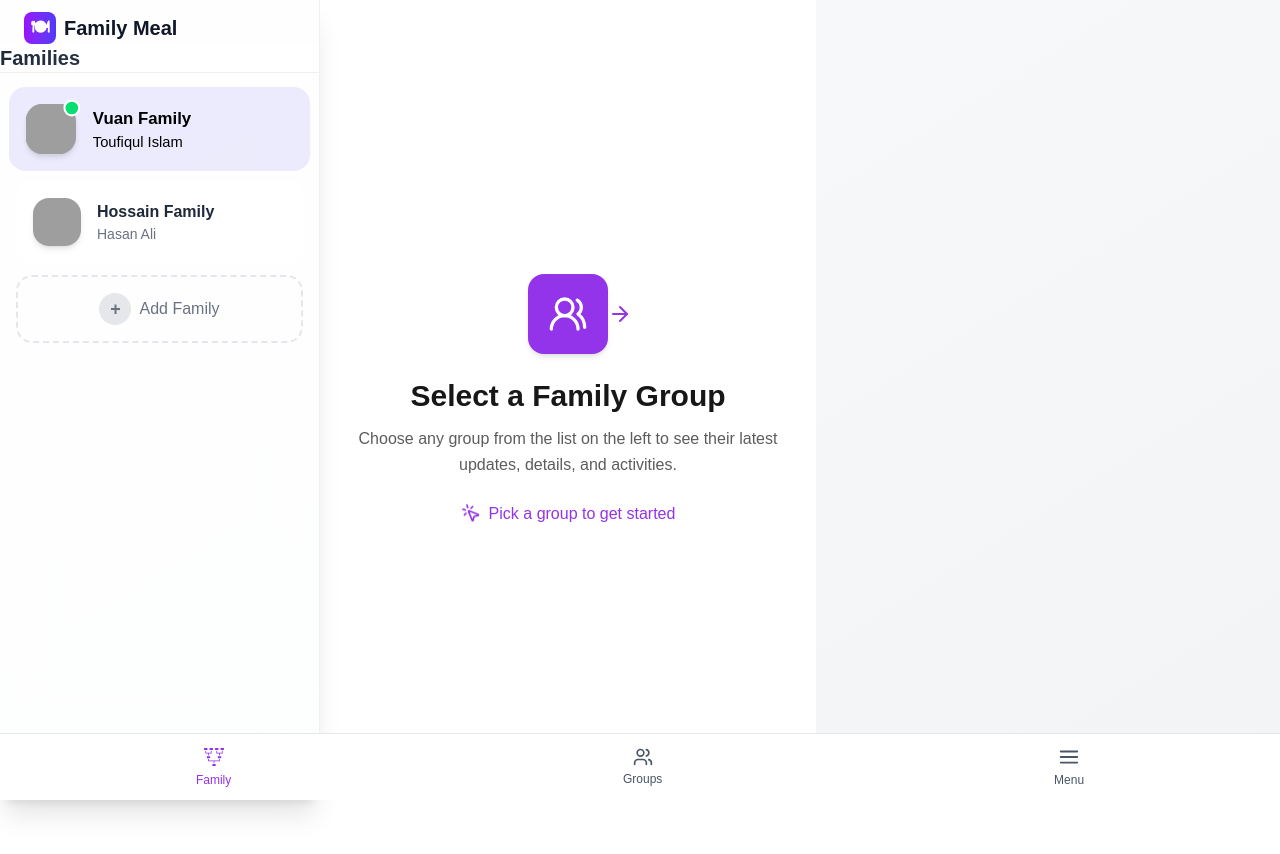
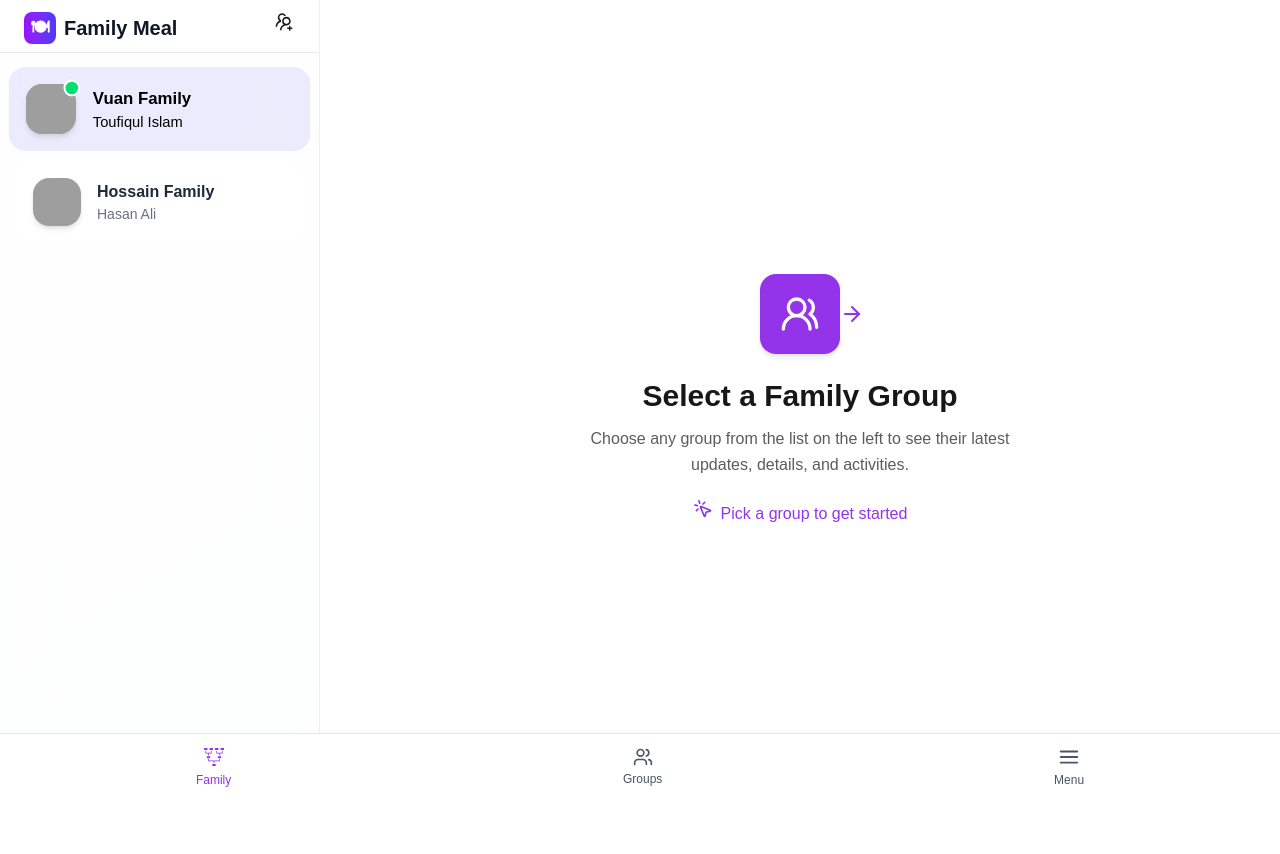
Before and after one commit to toufiqulislamtanmoy/meal-mate-frontend, a Next.js app: page / in a window 1280 px wide. Shown: the top 854 px of the page. Built offline with nearby package versions, Linux system fonts and the light colour scheme; grey boxes are pictures that could not be loaded.

Commit message:
minor update on the list

```diff
--- a/src/app/(main)/page.tsx
+++ b/src/app/(main)/page.tsx
@@ -3,11 +3,11 @@ import { Users2, MousePointerClick, ArrowRight } from "lucide-react";
 
 const MainPage = () => {
   return (
-    <div>
-      <div className="lg:hidden block">
+    <div className="h-full w-full">
+      <div className="lg:hidden flex w-full h-full">
         <FamilyListSidebar />
       </div>
-      <div className="h-full w-full flex flex-col items-center justify-center text-center bg-background px-6">
+      <div className="h-full w-full lg:flex hidden flex-col items-center justify-center text-center bg-background px-6">
         <div className="flex flex-col items-center justify-center max-w-md">
           <div className="relative mb-6">
             <div className="w-20 h-20 flex items-center justify-center rounded-2xl bg-primary text-primary-content shadow-md">
--- a/src/components/Family/FamilyListSidebar.tsx
+++ b/src/components/Family/FamilyListSidebar.tsx
@@ -3,7 +3,7 @@ import { Family } from "@/types/family";
 import Image from "next/image";
 import Link from "next/link";
 import { useState } from "react";
-
+import { AiOutlineUsergroupAdd } from "react-icons/ai";
 
 const dummyFamilies: Family[] = [
   {
@@ -31,22 +31,24 @@ const FamilyListSidebar = () => {
     dummyFamilies[0]
   );
   return (
-    <div className="lg:w-80 w-full bg-white/80 backdrop-blur-xl border-r border-gray-200/60 flex flex-col shadow-xl">
-      <Link href="/" className="flex items-center gap-2 group px-6 mt-3">
+    <div className="lg:w-80 w-full bg-white/80 backdrop-blur-xl border-r border-gray-200/60 flex flex-col">
+      <div className="flex items-center justify-between px-6 sticky top-0 bg-white z-50 border-b border-gray-200 pb-2">
+        <Link
+          href="/"
+          className="flex items-center gap-2 group mt-3 "
+        >
           <div className="w-8 h-8 bg-linear-to-r from-purple-600 to-indigo-600 rounded-lg flex items-center justify-center">
             <span className="text-white font-bold text-lg">🍽</span>
           </div>
-        <span className="text-xl font-bold text-gray-900 group-hover:text-purple-600 transition lg:inline-flex hidden">
+          <span className="text-xl font-bold text-gray-900 group-hover:text-purple-600 transition">
             Family Meal
           </span>
         </Link>
-      <div className="">
-        <div className="sticky top-0 bg-white/80 backdrop-blur-xl border-b border-gray-200/60">
-          <h2 className="text-xl font-bold bg-linear-to-r from-gray-800 to-gray-600 bg-clip-text text-transparent lg:block hidden">
-            Families
-          </h2>
+
+        <button>
+          <AiOutlineUsergroupAdd size={22}/>
+        </button>
       </div>
-
       <div className="flex-1 overflow-y-auto p-4 space-y-3">
         {families?.map((fam) => (
           <Link
@@ -95,17 +97,6 @@ const FamilyListSidebar = () => {
             </div>
           </Link>
         ))}
-
-          {/* Add Family Button */}
-          <button className="w-full p-4 rounded-2xl border-2 border-dashed border-gray-300/60 hover:border-blue-400/60 hover:bg-blue-50/30 transition-all duration-300 group">
-            <div className="flex items-center justify-center gap-2 text-gray-500 group-hover:text-primary-focus">
-              <div className="w-8 h-8 rounded-full bg-gray-200 group-hover:bg-blue-100 flex items-center justify-center">
-                <span className="text-lg font-semibold">+</span>
-              </div>
-              <span className="font-medium">Add Family</span>
-            </div>
-          </button>
-        </div>
       </div>
     </div>
   );
```
Lines whose indentation alone changed are shown as unchanged.
